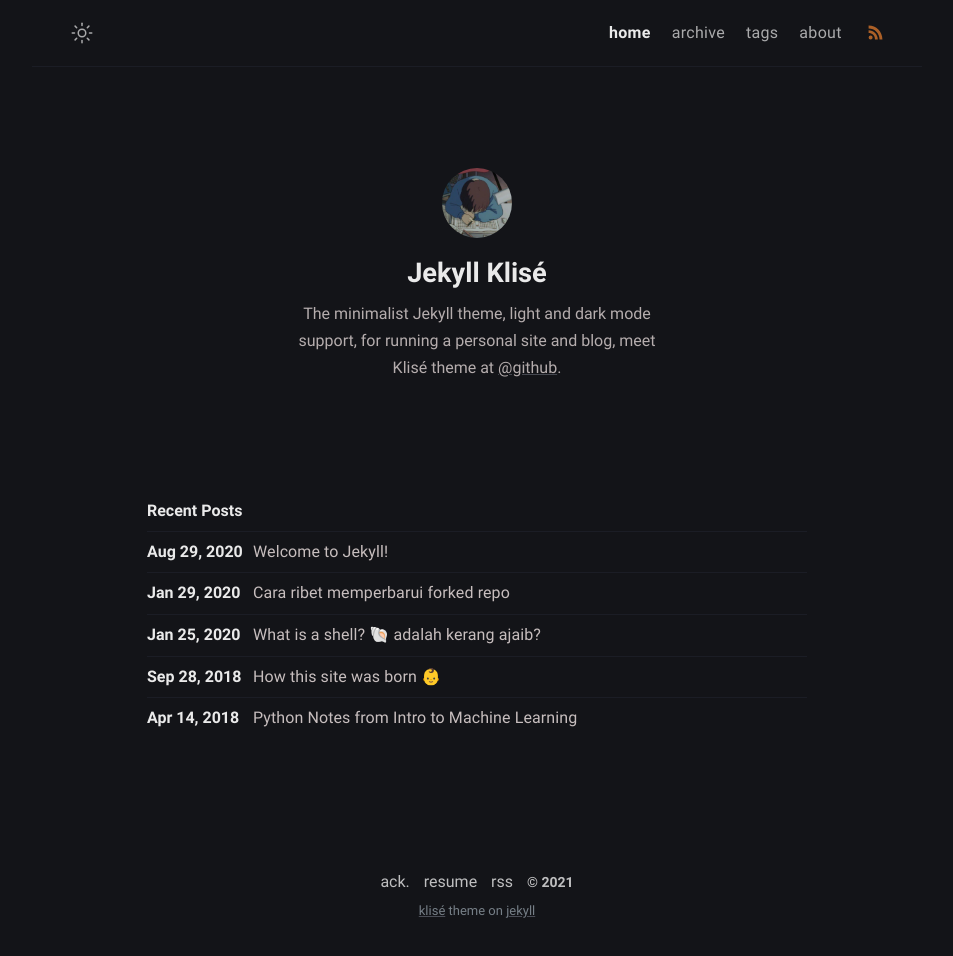
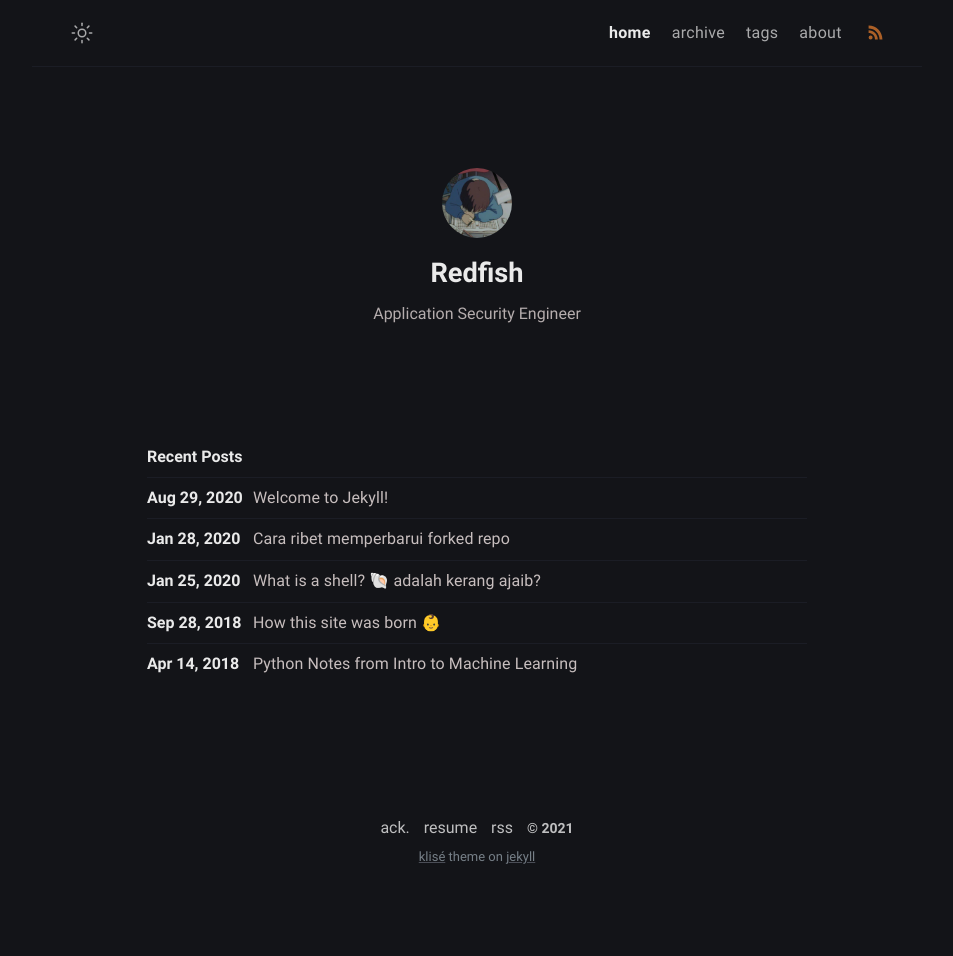
Before and after one commit to redfish462/redfish462.github.io, a Jekyll site: the page built from index.md, in a window 1280 px wide. Shown: the whole page, without its empty margins (163-1116 px from the left). Built offline with Jekyll 4.4.1, drawn with Linux system fonts in a browser that asks for light colours; after the commit the page ends 902 px from its top, so only the background shows below that.

Commit message:
Personlized Config yml

```diff
--- a/_config.yml
+++ b/_config.yml
@@ -1,29 +1,26 @@
 # Site settings
-title: Klise Theme # site title
+title: Redfish462 Blog # site title
 description: >- # site description
-  He's writing in Bahasa about web technology and experience as a journal
-  for documentation things that he learned, meet him <a href="https://github.com/piharpi" target="_blank" rel="noopener">@github</a>.
+  Just testing
 lang: en-US # default lang
-timezone: Asia/Jakarta # set your timezone
+timezone: Europe/Pars # set your timezone
 image: assets/img/ogp.png # This image used for Open Graph more info https://ogp.me/
 repo: https://github.com/piharpi/jekyll-klise # site repo [optional]
 mode: dark # default theme "dark" | "light"
 
 # Profile settings
 author:
-  name: Jekyll Klisé # author name
+  name: Redfish # author name
   bio: >- # tell to the world
-    The minimalist Jekyll theme, light and dark mode support, for running a personal site and blog,
-    meet Klisé theme at <a href="https://github.com/piharpi/jekyll-klise" target="_blank" rel="noopener">@github</a>.
-  username: username # general username
-  github: github_username # github username
-  twitter: twitter_username # twitter username
-  facebook: facebook_username # facebook username
-  email: your-email@email.com # email adress
+    Application Security Engineer
+  username: redfish # general username
+  github: redfish462 # github username
+  twitter: redfish0XBA # twitter username
+  email: redfish462@protonmail.com # email adress
   avatar: /assets/img/avatar.jpg # change with your own avatar
 
 # URL settings
-url: "https://klise.now.sh" #
+url: "https://redfish462.github.io/" #
 baseurl:
 permalink: /:title/
 google_analytics: # leave it blank if not wish
```
